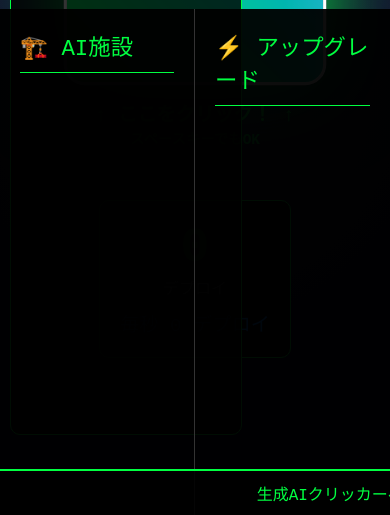
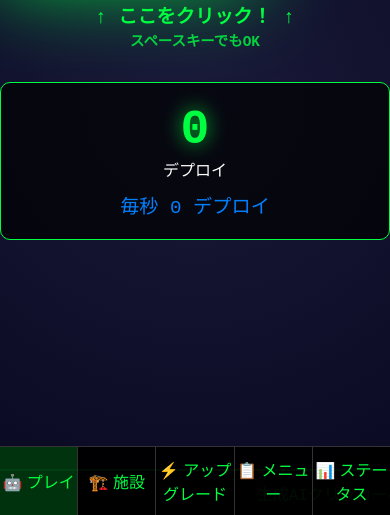
Before and after one commit to miyatti777/genai-clicker, a plain HTML site: page index.html in a window 390 px wide. Shown: the part 329-844 px from the top of the page. Drawn offline with Linux system fonts and the light colour scheme; no server answers.

Commit message:
Add mobile tabs for five screens

```diff
--- a/index.html
+++ b/index.html
@@ -402,6 +402,46 @@
             background: rgba(0,255,65,0.4);
         }
 
+        .menu-screen,
+        .status-screen {
+            display: none;
+            position: fixed;
+            top: 60px;
+            bottom: 50px;
+            left: 0;
+            right: 0;
+            background: rgba(0,0,0,0.95);
+            overflow-y: auto;
+            z-index: 3;
+            padding: 20px;
+        }
+
+        #statusContent {
+            color: #ccc;
+        }
+        .mobile-nav {
+            display: none;
+            position: fixed;
+            bottom: 0;
+            left: 0;
+            right: 0;
+            background: rgba(0,0,0,0.95);
+            border-top: 1px solid #333;
+            z-index: 1001;
+            text-align: center;
+        }
+        .mobile-nav-btn {
+            flex: 1;
+            background: none;
+            border: none;
+            color: #00ff41;
+            padding: 10px 0;
+            font-size: 1rem;
+        }
+        .mobile-nav-btn.active {
+            background: rgba(0,255,65,0.2);
+        }
+
         .modal {
             position: fixed;
             top: 0;
@@ -523,42 +563,56 @@
             .clicker-area {
                 border-right: none;
                 width: 100vw;
+                height: calc(100vh - 110px);
+                margin-top: 60px;
             }
 
             .right-panel {
                 position: fixed;
-                bottom: 0;
+                top: 60px;
+                bottom: 50px;
+                left: 0;
                 right: 0;
-                left: 0;
-                top: auto;
                 width: 100vw;
-                height: 60vh;
-                flex-direction: row;
+                height: calc(100vh - 110px);
+                flex-direction: column;
                 z-index: 3;
             }
 
             .buildings-panel, .upgrades-panel {
-                height: 60vh;
-                width: 50vw;
+                height: 100%;
+                width: 100vw;
                 border-bottom: none;
-                border-right: 1px solid #333;
-            }
-
-            .upgrades-panel {
                 border-right: none;
+                display: none;
             }
 
             .game-stats {
-                position: fixed;
-                top: 70px;
-                left: 10px;
-                z-index: 1002;
+                display: none;
+            }
+
+            .menu-buttons {
+                position: static;
+                margin-top: 0;
+                display: flex;
+                flex-direction: column;
+                align-items: center;
             }
 
             .ai-chip {
                 width: 250px;
                 height: 250px;
                 font-size: 3rem;
+            }
+
+            .mobile-nav {
+                display: flex;
+            }
+            .mobile-nav-btn {
+                border-right: 1px solid #333;
+            }
+            .mobile-nav-btn:last-child {
+                border-right: none;
             }
         }
     </style>
@@ -582,12 +636,18 @@
         </div>
     </div>
 
+    <div class="menu-screen">
         <div class="menu-buttons">
             <button class="menu-btn" onclick="showModal('achievementsModal')">🏆 実績</button>
             <button class="menu-btn" onclick="showModal('statsModal')">📊 統計</button>
             <button class="menu-btn" onclick="saveGame()">💾 セーブ</button>
             <button class="menu-btn" onclick="loadGame()">📁 ロード</button>
             <button class="menu-btn" onclick="resetGame()">🔄 リセット</button>
+        </div>
+    </div>
+
+    <div class="status-screen">
+        <div id="statusContent"></div>
     </div>
 
     <div class="main-game">
@@ -634,6 +694,13 @@
             <div class="panel-title">⚡ アップグレード</div>
             <div id="upgradesContainer"></div>
         </div>
+    </div>
+    <div class="mobile-nav">
+        <button class="mobile-nav-btn" onclick="showMobilePanel('clicker')">🤖 プレイ</button>
+        <button class="mobile-nav-btn" onclick="showMobilePanel('buildings')">🏗️ 施設</button>
+        <button class="mobile-nav-btn" onclick="showMobilePanel('upgrades')">⚡ アップグレード</button>
+        <button class="mobile-nav-btn" onclick="showMobilePanel('menu')">📋 メニュー</button>
+        <button class="mobile-nav-btn" onclick="showMobilePanel('status')">📊 ステータス</button>
     </div>
 
     <div class="news-ticker">
@@ -1138,6 +1205,31 @@
             return (num/1000000000000).toFixed(1) + 'T';
         }
 
+        function showMobilePanel(panel) {
+            if (window.innerWidth > 1200) return;
+            const screens = {
+                clicker: document.querySelector('.clicker-area'),
+                buildings: document.querySelector('.buildings-panel'),
+                upgrades: document.querySelector('.upgrades-panel'),
+                menu: document.querySelector('.menu-screen'),
+                status: document.querySelector('.status-screen')
+            };
+            Object.keys(screens).forEach(key => {
+                if (screens[key]) screens[key].style.display = key === panel ? 'block' : 'none';
+            });
+
+            const buttons = document.querySelectorAll('.mobile-nav-btn');
+            buttons.forEach(btn => btn.classList.remove('active'));
+            const order = ['clicker','buildings','upgrades','menu','status'];
+            const index = order.indexOf(panel);
+            if (index >= 0) buttons[index].classList.add('active');
+
+            if (panel === 'status') {
+                updateStatistics();
+                document.getElementById('statusContent').innerHTML = document.getElementById('statisticsContent').innerHTML;
+            }
+        }
+
         // モーダル表示/非表示
         function showModal(modalId) {
             document.getElementById(modalId).style.display = 'flex';
@@ -1218,7 +1310,13 @@
         }
 
         // ゲーム開始
-        document.addEventListener('DOMContentLoaded', async () => { await loadConfig(); initGame(); });
+        document.addEventListener('DOMContentLoaded', async () => {
+            await loadConfig();
+            initGame();
+            if (window.innerWidth <= 1200) {
+                showMobilePanel('clicker');
+            }
+        });
 
         // キーボードショートカット
         document.addEventListener('keydown', (e) => {
```
Lines whose indentation alone changed are shown as unchanged.
